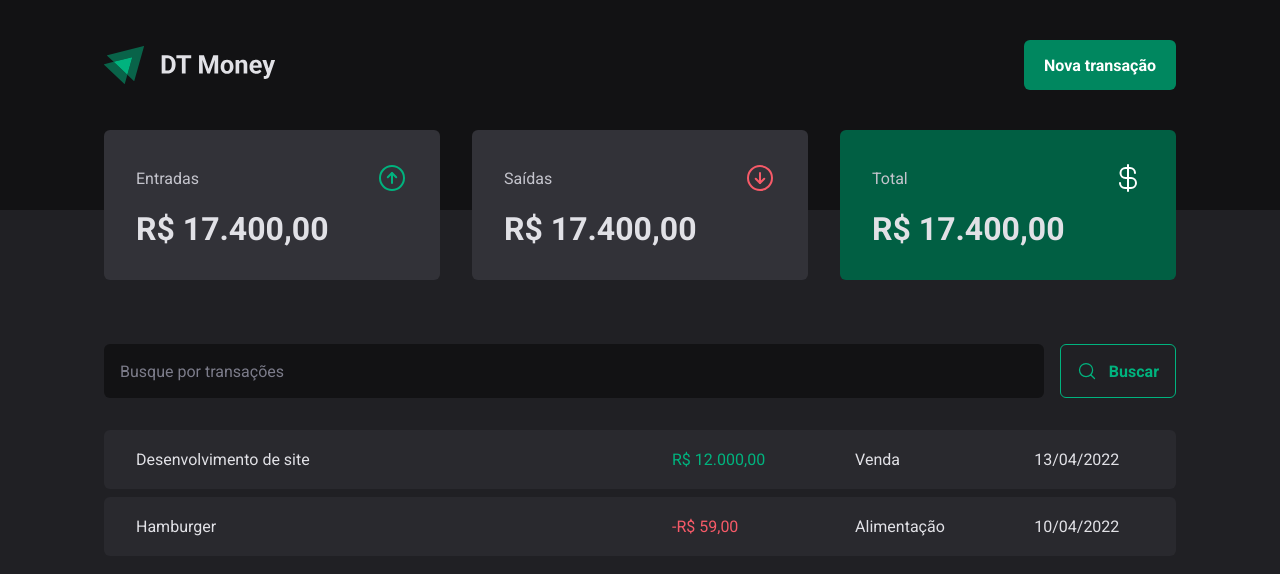
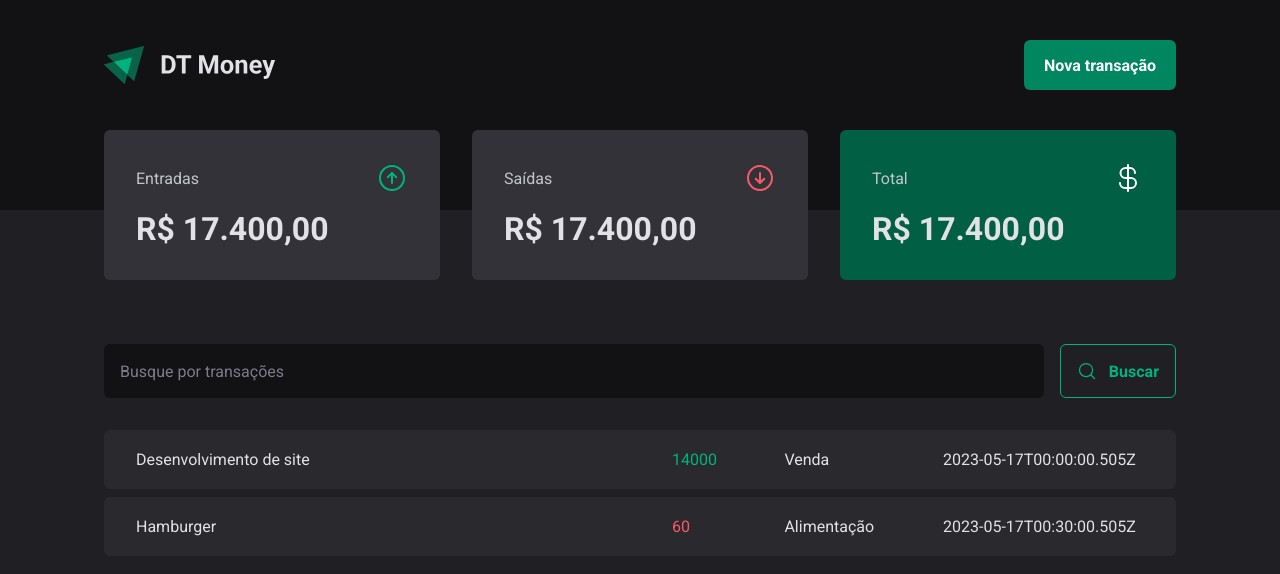
Before and after one commit to marcusdavanco/dt-money, a React (Vite) app: page / in a window 1280 px wide. Shown: the top 574 px of the page. Built offline with nearby package versions, Linux system fonts and the light colour scheme; data requests are answered from the project's data file.

Commit message:
feat: Realizando requisição HTTP

```diff
--- a/server.json
+++ b/server.json
@@ -13,7 +13,7 @@
 		"description": "Hamburger",
 		"type": "outcome",
 		"category": "Alimentação",
-		"price": 50,
+		"price": 60,
 		"createdAt": "2023-05-17T00:30:00.505Z"
 		}
 	]
--- a/src/pages/Transactions/index.tsx
+++ b/src/pages/Transactions/index.tsx
@@ -2,8 +2,32 @@
 import { Summary } from "../../components/Summary";
 import { SearchForm } from "./components/SearchForm";
 import { TransactionsContainer, TransactionsTable, PriceHighlight } from './styles'
+import { useEffect, useState } from "react";
+
+interface Transaction {
+	id: number;
+	description: string;
+	type: 'income' | 'outcome';
+	price: string;
+	createdAt: string;
+}
+
 
 export function Transactions() {
+	const [transactions, setTransactions] = useState<Transaction[]>([])
+
+	async function loadTransactions() {
+		const response = await fetch('http://localhost:3333/transactions')
+		const data = await response.json();
+
+		setTransactions(data)
+	}
+
+	useEffect(() => {
+		loadTransactions();
+		}, []
+	)
+
 	return (
 		<div>
 			<Header />
@@ -12,26 +36,22 @@
 				<SearchForm />
 				<TransactionsTable>
 					<tbody>
-						<tr>
-							<td width="50%">Desenvolvimento de site</td>
-							<td>
-								<PriceHighlight variant="income">
-									R$ 12.000,00
-								</PriceHighlight>
-							</td>
-							<td>Venda</td>
-							<td>13/04/2022</td>
-						</tr>
-						<tr>
-							<td width="50%">Hamburger</td>
-							<td>
-								<PriceHighlight variant="outcome">
-									-R$ 59,00
-								</PriceHighlight>
-							</td>
-								<td>Alimentação</td>
-							<td>10/04/2022</td>
-						</tr>
+						{
+							transactions.map(transaction => {
+								return (
+									<tr key={transaction.id}>
+										<td width="50%">{transaction.description}</td>
+										<td>
+											<PriceHighlight variant={transaction.type}>
+												{transaction.price}
+											</PriceHighlight>
+										</td>
+										<td>{transaction.category}</td>
+										<td>{transaction.createdAt}</td>
+									</tr>
+								)
+							})
+						}
 					</tbody>
 				</TransactionsTable>
 			</TransactionsContainer>
```
